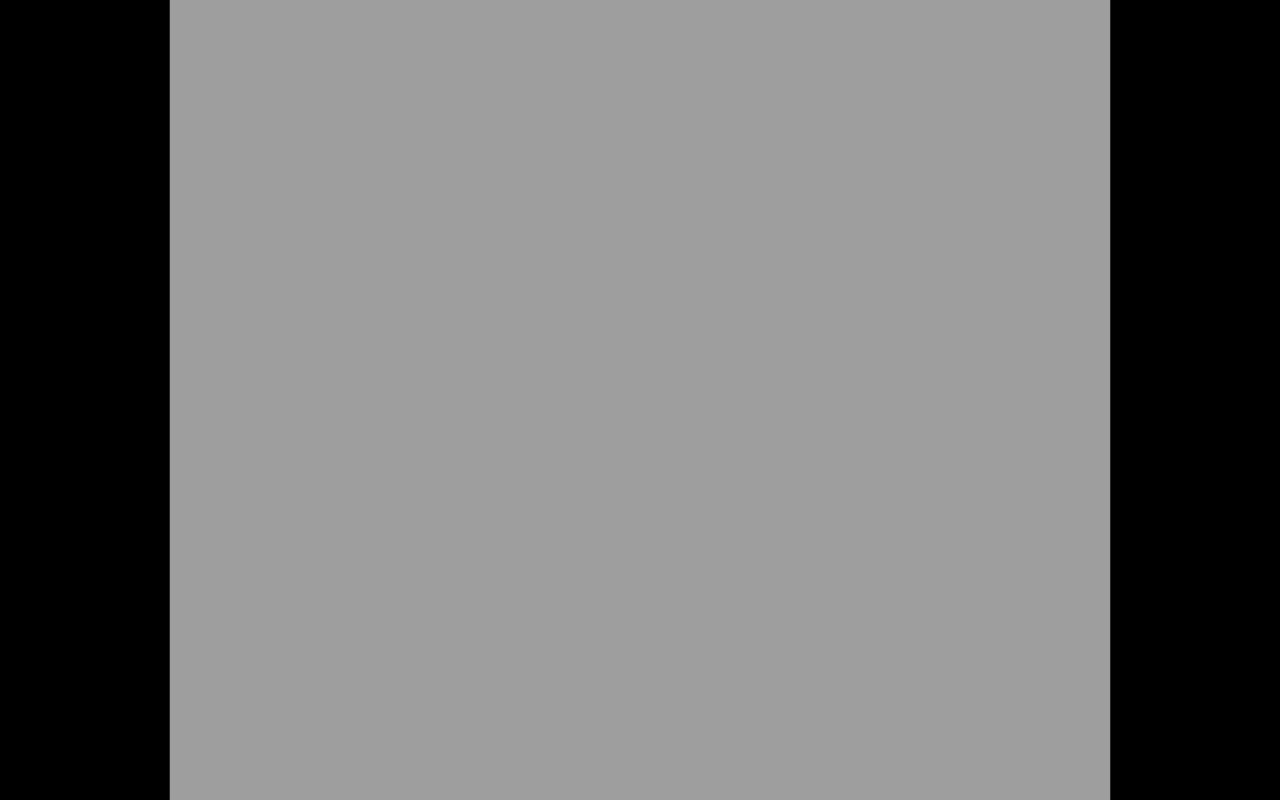
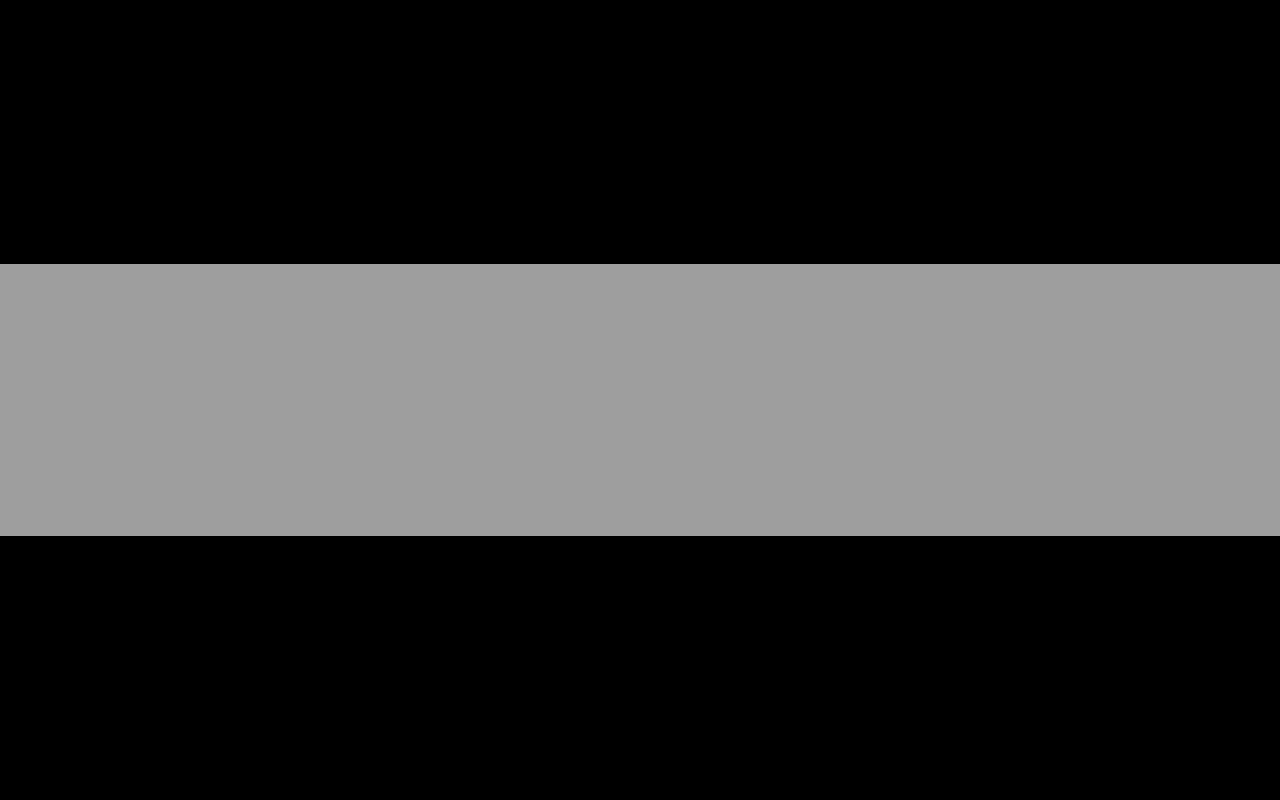
Before and after one commit to ivoilic/home-variations, a plain HTML site: page index.html in a window 1280 px wide. Drawn offline with Linux system fonts and the light colour scheme.

Commit message:
Added options for one or multiple displays

```diff
--- a/index.html
+++ b/index.html
@@ -27,17 +27,19 @@
 			}
 			canvas {
 				transform-origin: 50%;
-				transform: scale(0.5);
+				transform: scale(1);
 			}
 		</style>
 	</head>
 	<body>
 		<script>
+			let displayAll = (window.location.hash === "" || window.location.hash === null);
+			let displayId = window.location.hash.split("#")[1] - 1;
 			let Display = class {
 				constructor(startingImage) {
 					this.stepSpeed = 1000;
-					this.canvasId = "displayCanvas";
-					this.displayScale = 2;
+					this.canvasId = "displayCanvas-"+startingImage;
+					this.displayScale = 1;
 					this.w = {};
 					this.ctx = null;
 					this.displayRatio = 2/1.7;
@@ -47,6 +49,8 @@
 					this.imagesY = 3;
 					this.imageCount = 4;
 					this.startingImage = startingImage;
+
+					this.init();
 				}
 
 				resetDisplay() {
@@ -60,12 +64,24 @@
 				};
 
 				calcDisplaySize() {
-					if(window.innerWidth/window.innerHeight <= 2/1.7) {
-						this.width = window.innerWidth * this.displayScale;
-						this.height = window.innerWidth * 1.7 / 2 * this.displayScale;
+
+					if(displayAll){
+						let modifiedWidth = window.innerWidth / this.imageCount;
+						if( modifiedWidth/ window.innerHeight <= 2/1.7) {
+							this.width = modifiedWidth * this.displayScale;
+							this.height = modifiedWidth * 1.7 / 2 * this.displayScale;
+						}else{
+							this.width = window.innerHeight * 2 / 1.7 * this.displayScale;
+							this.height = window.innerHeight * this.displayScale;
+						}
 					}else{
-						this.width = window.innerHeight * 2 / 1.7 * this.displayScale;
-						this.height = window.innerHeight * this.displayScale;
+						if( window.innerWidth / window.innerHeight <= 2/1.7) {
+							this.width = window.innerWidth * this.displayScale;
+							this.height = window.innerWidth * 1.7 / 2 * this.displayScale;
+						}else{
+							this.width = window.innerHeight * 2 / 1.7 * this.displayScale;
+							this.height = window.innerHeight * this.displayScale;
+						}
 					}
 				}
 
@@ -136,10 +152,14 @@
 				}
 			};
 
-
-			let displayA = new Display(0);
-
-			displayA.init();
+			if(displayAll){
+				let display0 = new Display(0);
+				let display1 = new Display(1);
+				let display2 = new Display(2);
+				let display3 = new Display(3);
+			}else{
+				let display0 = new Display(displayId);
+			}
 
 		</script>
 	</body>
```
